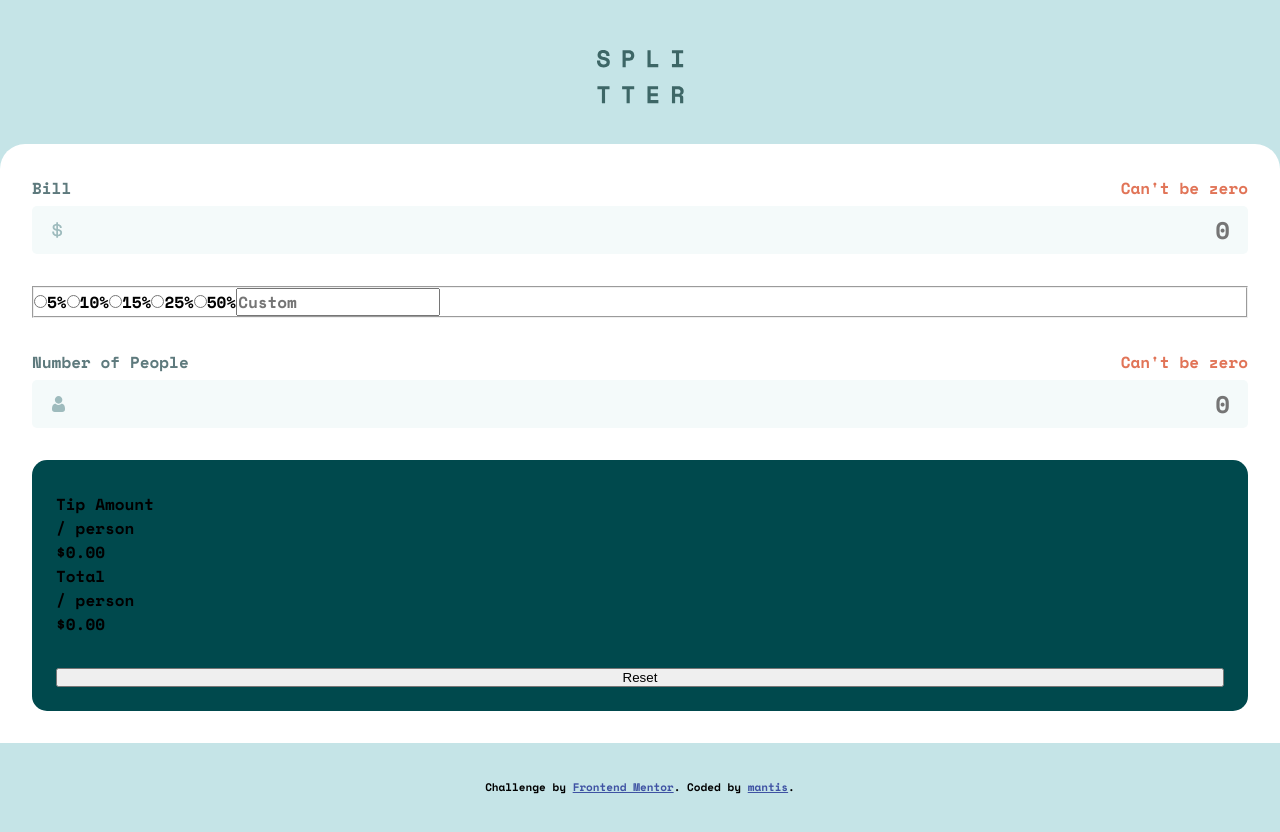
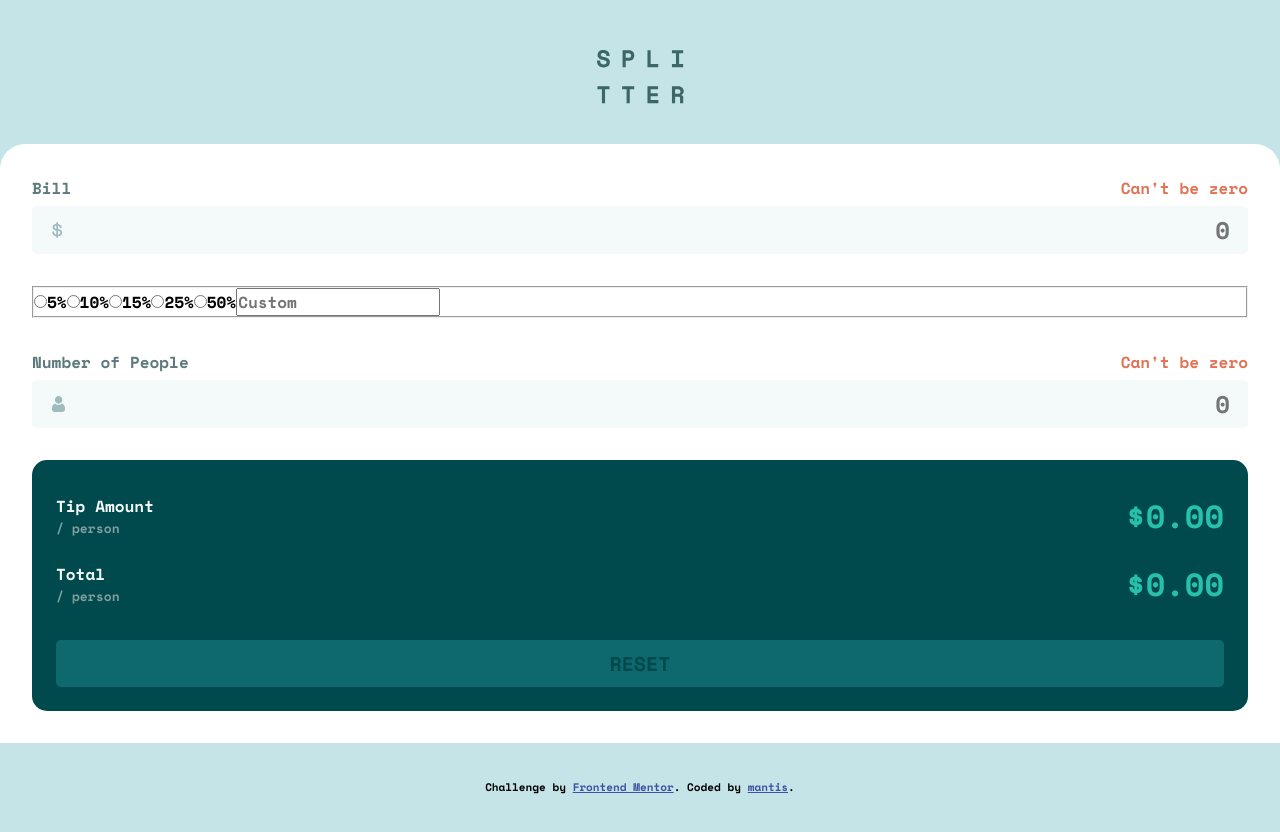
Before and after one commit to morauszkia/fm-tip-calculator, a Vue app: page / in a window 1280 px wide. Shown: the top 832 px of the page. Built offline with nearby package versions, Linux system fonts and the light colour scheme.

Commit message:
Styling: Output form

```diff
--- a/src/components/OutputDisplay.vue
+++ b/src/components/OutputDisplay.vue
@@ -23,4 +23,10 @@ import ResetButton from "./ResetButton.vue";
   flex-direction: column;
   gap: 2rem;
 }
+
+.output-list {
+  display: flex;
+  flex-direction: column;
+  gap: 1.25rem;
+}
 </style>
--- a/src/components/OutputItem.vue
+++ b/src/components/OutputItem.vue
@@ -8,15 +8,35 @@ const displayAmount = computed(() =>
 </script>
 
 <template>
-  <div>
+  <div class="output-row">
     <div>
-      <p>{{ title }}</p>
-      <p>/ person</p>
+      <p class="output-title">{{ title }}</p>
+      <p class="output-person">/ person</p>
     </div>
     <div>
-      <p>${{ displayAmount }}</p>
+      <p class="output-amount">${{ displayAmount }}</p>
     </div>
   </div>
 </template>
 
-<style scoped></style>
+<style scoped>
+.output-row {
+  display: flex;
+  justify-content: space-between;
+  align-items: center;
+}
+
+.output-title {
+  color: var(--light);
+}
+
+.output-person {
+  color: hsl(184, 14%, 56%);
+  font-size: 0.8125rem;
+}
+
+.output-amount {
+  color: var(--primary);
+  font-size: 2rem;
+}
+</style>
--- a/src/components/ResetButton.vue
+++ b/src/components/ResetButton.vue
@@ -3,7 +3,35 @@ import { store } from "../store/store";
 </script>
 
 <template>
-  <button type="reset" @click="store.reset">Reset</button>
+  <button type="reset" @click="store.reset" :disabled="!store.formIsFilled">
+    Reset
+  </button>
 </template>
 
-<style scoped></style>
+<style scoped>
+button {
+  font: inherit;
+  text-transform: uppercase;
+  font-size: 1.25rem;
+  color: var(--dark);
+  background-color: var(--primary);
+  padding: 0.45em;
+  border: none;
+  border-radius: var(--radius-sm);
+  cursor: pointer;
+  transition: all 0.2s;
+}
+
+button:hover,
+button:active {
+  background-color: var(--btn-hover);
+}
+
+button:active {
+  transform: scale(0.98);
+}
+
+button:disabled {
+  background-color: var(--btn-active);
+}
+</style>
--- a/src/store/store.js
+++ b/src/store/store.js
@@ -4,6 +4,7 @@ export const store = reactive({
   bill: undefined,
   people: undefined,
   tip: undefined,
+  formIsFilled: computed(() => store.bill || store.people || store.tip),
   totalTip: computed(() => store.bill * (store.tip / 100)),
   tipPerPerson: computed(() => store.totalTip / store.people),
   totalPerPerson: computed(() => (store.bill + store.totalTip) / store.people),
--- a/src/style.css
+++ b/src/style.css
@@ -5,6 +5,8 @@
   --dark: hsl(183, 100%, 15%);
   --font: hsl(186, 14%, 43%);
   --bg: hsl(185, 41%, 84%);
+  --btn-hover: hsl(173, 61%, 77%);
+  --btn-active: hsl(183, 79%, 24%);
   --error: #e17457;
   --light: hsl(189, 41%, 97%);
   --input-font-size: 1.5rem;
```
